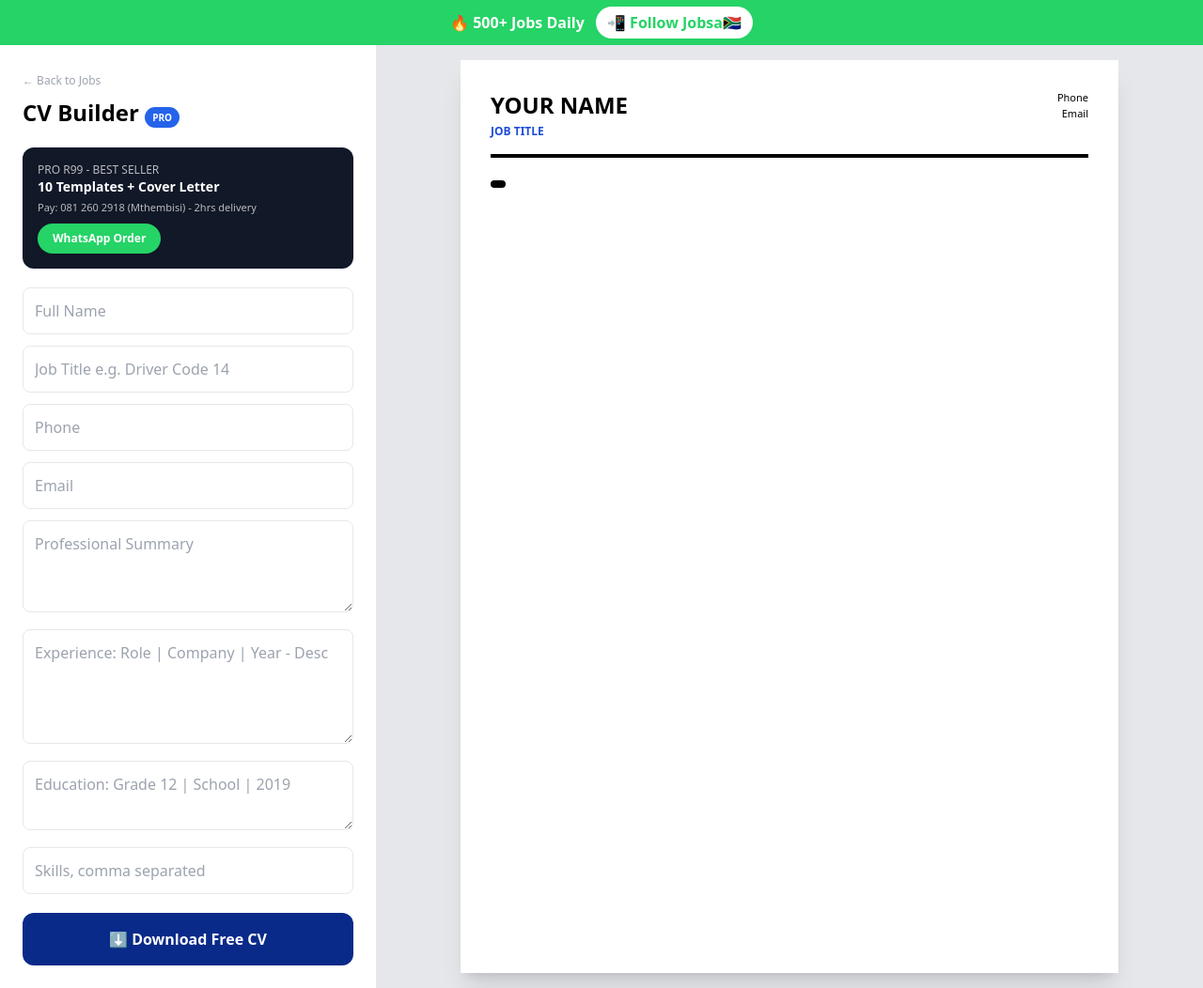
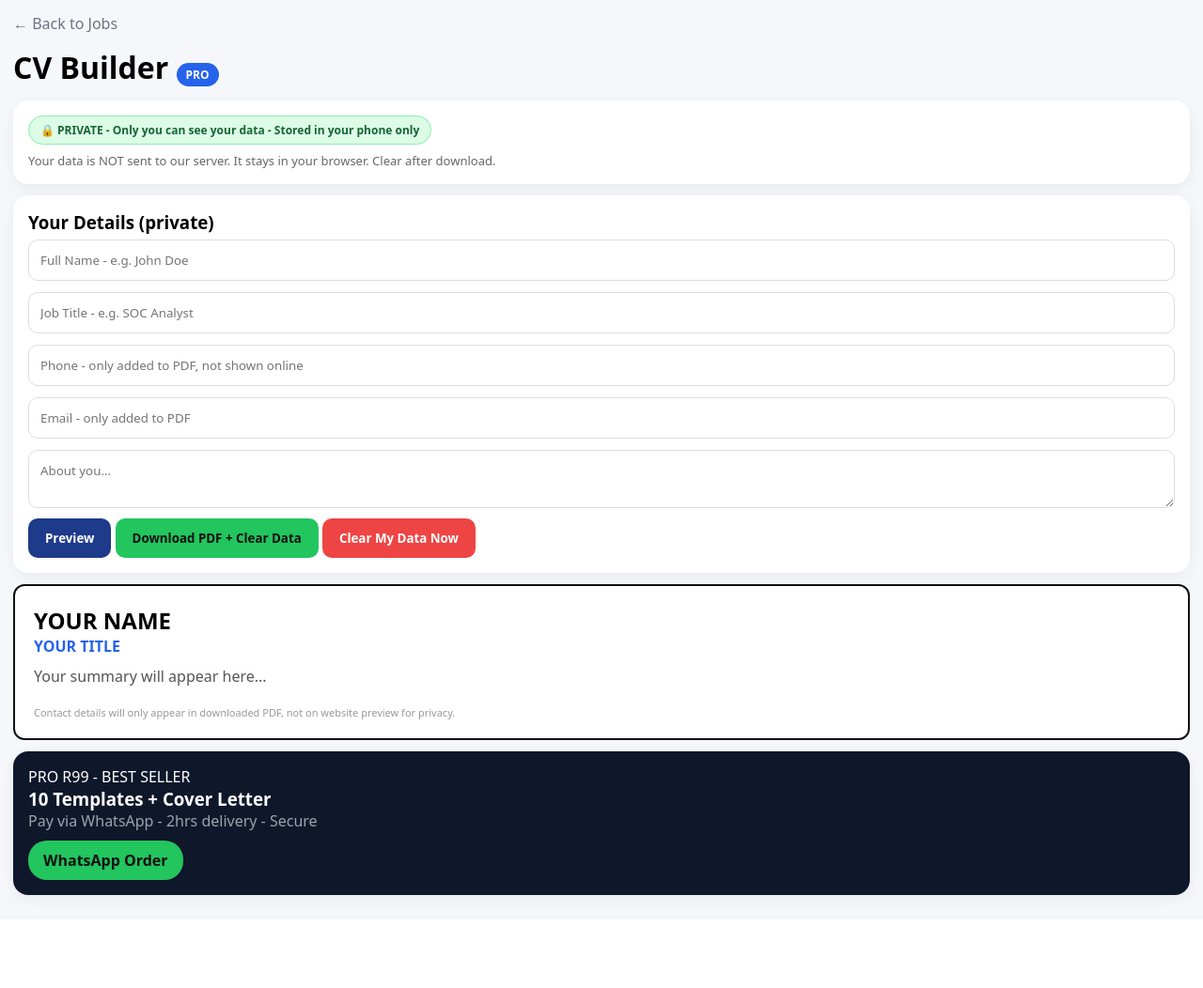
Before and after one commit to astroyoungin600-art/AstroJob-SA, a Flask app: page /cv in a window 1280 px wide. Shown: the whole page at 94% size. After the commit the page ends 964 px from the top, so only its background shows below. Run offline with Flask 3, Linux system fonts and the light colour scheme; some libraries are stand-ins or nearby versions.

Commit message:
SECURITY FIX: make CV builder private - remove personal data exposure - localStorage only

```diff
--- a/templates/cv.html
+++ b/templates/cv.html
@@ -1,57 +1,92 @@
 <!DOCTYPE html>
-<html lang="en">
+<html>
 <head>
-<meta charset="UTF-8">
-<meta name="viewport" content="width=device-width, initial-scale=1.0">
-<title>Free CV Builder - Astro Job SA</title>
-<script src="https://cdn.tailwindcss.com"></script>
-<script async src="https://pagead2.googlesyndication.com/pagead/js/adsbygoogle.js?client=ca-pub-2133699761079270" crossorigin="anonymous"></script>
-<script src="https://cdnjs.cloudflare.com/ajax/libs/html2pdf.js/0.10.1/html2pdf.bundle.min.js"></script>
+<meta charset="utf-8"><meta name="viewport" content="width=device-width,initial-scale=1">
+<title>CV Builder - Private & Secure</title>
+<style>
+*{box-sizing:border-box;margin:0;padding:0;font-family:system-ui}
+body{background:#f5f7fb;padding:14px}
+.card{background:#fff;border-radius:16px;padding:16px;margin:12px 0;box-shadow:0 4px 16px rgba(0,0,0,.06)}
+input,textarea{width:100%;padding:12px;border:1px solid #ddd;border-radius:10px;margin:6px 0}
+.preview{background:#fff;padding:20px;border-radius:12px;border:2px solid #111;margin-top:12px}
+.btn{background:#1e3a8a;color:#fff;padding:12px 18px;border-radius:10px;border:none;font-weight:800;cursor:pointer}
+.btn-green{background:#22c55e;color:#111}
+.private-badge{background:#dcfce7;color:#166534;padding:6px 12px;border-radius:20px;font-size:12px;font-weight:800;display:inline-block;margin-bottom:8px;border:1px solid #86efac}
+</style>
 </head>
-<body class="bg-[#f8fafc]">
-<div style="background:#25D366;color:white;text-align:center;padding:12px;font-weight:800">🔥 500+ Jobs Daily <a href="https://whatsapp.com/channel/0029VbDh9dGK5cDEn5Epcw0F" style="background:white;color:#25D366;padding:6px 12px;border-radius:20px;margin-left:8px;text-decoration:none">📲 Follow Jobsa🇿🇦</a></div>
+<body>
+<a href="/" style="color:#6b7280;text-decoration:none">← Back to Jobs</a>
+<h1 style="margin:14px 0">CV Builder <span style="background:#2563eb;color:#fff;padding:4px 10px;border-radius:20px;font-size:12px">PRO</span></h1>
 
-<div class="max-w-[1300px] mx-auto flex flex-col lg:flex-row">
-  <div class="w-full lg:w-[400px] bg-white p-6 order-2 lg:order-1">
-    <a href="/" class="text-xs text-gray-400">← Back to Jobs</a>
-    <h1 class="text-2xl font-black mt-2">CV Builder <span class="bg-blue-600 text-white text-[10px] px-2 py-1 rounded-full">PRO</span></h1>
-    <div class="mt-4 bg-gray-900 text-white rounded-xl p-4"><div class="text-xs opacity-70">PRO R99 - BEST SELLER</div><div class="font-bold text-sm">10 Templates + Cover Letter</div><div class="text-[11px] opacity-70 mt-1">Pay: 081 260 2918 (Mthembisi) - 2hrs delivery</div><a href="https://wa.me/27812602918?text=Hi%20Mthembisi%20🔥%20I%20want%20Pro%20CV%20R99" class="mt-2 inline-block bg-[#25D366] text-white px-4 py-2 rounded-full text-xs font-black">WhatsApp Order</a></div>
+<div class="card">
+<span class="private-badge">🔒 PRIVATE - Only you can see your data - Stored in your phone only</span>
+<p style="font-size:13px;color:#666">Your data is NOT sent to our server. It stays in your browser. Clear after download.</p>
+</div>
 
-    <div class="mt-5 space-y-3">
-      <input id="fName" placeholder="Full Name" class="w-full border rounded-lg p-3" oninput="render()">
-      <input id="fTitle" placeholder="Job Title e.g. Driver Code 14" class="w-full border rounded-lg p-3" oninput="render()">
-      <input id="fPhone" placeholder="Phone" class="w-full border rounded-lg p-3" oninput="render()">
-      <input id="fEmail" placeholder="Email" class="w-full border rounded-lg p-3" oninput="render()">
-      <textarea id="fSummary" rows="3" placeholder="Professional Summary" class="w-full border rounded-lg p-3" oninput="render()"></textarea>
-      <textarea id="fExp" rows="4" placeholder="Experience: Role | Company | Year - Desc" class="w-full border rounded-lg p-3" oninput="render()"></textarea>
-      <textarea id="fEdu" rows="2" placeholder="Education: Grade 12 | School | 2019" class="w-full border rounded-lg p-3" oninput="render()"></textarea>
-      <input id="fSkills" placeholder="Skills, comma separated" class="w-full border rounded-lg p-3" oninput="render()">
-    </div>
-    <button onclick="downloadPDF()" class="w-full bg-[#0a2a8a] text-white py-4 rounded-xl font-black mt-5">⬇ Download Free CV</button>
-  </div>
+<div class="card">
+<h3>Your Details (private)</h3>
+<input id="name" placeholder="Full Name - e.g. John Doe">
+<input id="title" placeholder="Job Title - e.g. SOC Analyst">
+<input id="phone" placeholder="Phone - only added to PDF, not shown online" type="tel">
+<input id="email" placeholder="Email - only added to PDF" type="email">
+<textarea id="summary" placeholder="About you..."></textarea>
+<button class="btn" onclick="updatePreview()">Preview</button>
+<button class="btn btn-green" onclick="downloadPDF()">Download PDF + Clear Data</button>
+<button class="btn" style="background:#ef4444" onclick="clearAll()">Clear My Data Now</button>
+</div>
 
-  <div class="flex-1 bg-gray-200 p-4 flex justify-center order-1 lg:order-2">
-    <div id="cv" class="bg-white w-full max-w-[700px] shadow-xl p-8 text-[13px]"><div class="flex justify-between border-b-4 border-black pb-4"><div><h1 id="pName" class="text-2xl font-black uppercase">YOUR NAME</h1><p id="pTitle" class="text-blue-700 font-bold text-xs uppercase mt-1">Job Title</p></div><div class="text-right text-[11px]"><div id="pPhone">Phone</div><div id="pEmail">Email</div></div></div><div class="mt-6"><div id="pSummary" class="text-xs text-gray-600"></div><div id="pExp" class="mt-4 text-xs"></div><div id="pSkills" class="mt-4 flex flex-wrap gap-1"></div><div id="pEdu" class="mt-4 text-xs"></div></div></div>
-  </div>
+<div class="preview" id="preview">
+<h2 id="pname">YOUR NAME</h2>
+<p id="ptitle" style="color:#2563eb;font-weight:700">YOUR TITLE</p>
+<p id="psummary" style="margin-top:10px;color:#555">Your summary will appear here...</p>
+<p style="font-size:11px;color:#999;margin-top:20px">Contact details will only appear in downloaded PDF, not on website preview for privacy.</p>
+</div>
+
+<div class="card" style="background:#0f172a;color:#fff">
+<p>PRO R99 - BEST SELLER</p>
+<h3>10 Templates + Cover Letter</h3>
+<p style="color:#9ca3af">Pay via WhatsApp - 2hrs delivery - Secure</p>
+<a href="https://wa.me/27700000000?text=Hi%20I%20need%20PRO%20CV" style="background:#22c55e;color:#111;padding:10px 16px;border-radius:20px;text-decoration:none;display:inline-block;margin-top:10px;font-weight:800">WhatsApp Order</a>
 </div>
 
 <script>
-function render(){
-  const v=id=>document.getElementById(id).value.trim();
-  document.getElementById('pName').innerText=v('fName')||'YOUR NAME';
-  document.getElementById('pTitle').innerText=v('fTitle')||'Job Title';
-  document.getElementById('pPhone').innerText=v('fPhone')||'Phone';
-  document.getElementById('pEmail').innerText=v('fEmail')||'Email';
-  document.getElementById('pSummary').innerText=v('fSummary')||'';
-  document.getElementById('pSkills').innerHTML=v('fSkills').split(',').map(s=>`<span class="bg-black text-white text-[10px] px-2 py-1 rounded-full">${s.trim()}</span>`).join('');
-  document.getElementById('pEdu').innerHTML=v('fEdu');
-  document.getElementById('pExp').innerHTML=v('fExp').replace(/\n/g,'<br>');
+// ONLY localStorage - never server
+function load(){
+  document.getElementById('name').value = localStorage.getItem('cv_name') || '';
+  document.getElementById('title').value = localStorage.getItem('cv_title') || '';
+  document.getElementById('phone').value = localStorage.getItem('cv_phone') || '';
+  document.getElementById('email').value = localStorage.getItem('cv_email') || '';
+  document.getElementById('summary').value = localStorage.getItem('cv_summary') || '';
+  updatePreview();
+}
+function updatePreview(){
+  const n = document.getElementById('name').value;
+  const t = document.getElementById('title').value;
+  const s = document.getElementById('summary').value;
+  localStorage.setItem('cv_name', n);
+  localStorage.setItem('cv_title', t);
+  localStorage.setItem('cv_phone', document.getElementById('phone').value);
+  localStorage.setItem('cv_email', document.getElementById('email').value);
+  localStorage.setItem('cv_summary', s);
+  document.getElementById('pname').innerText = n || 'YOUR NAME';
+  document.getElementById('ptitle').innerText = t || 'YOUR TITLE';
+  document.getElementById('psummary').innerText = s || 'Your summary will appear here...';
+}
+function clearAll(){
+  localStorage.clear();
+  document.getElementById('name').value='';
+  document.getElementById('title').value='';
+  document.getElementById('phone').value='';
+  document.getElementById('email').value='';
+  document.getElementById('summary').value='';
+  updatePreview();
+  alert('Your data cleared! ✅');
 }
 function downloadPDF(){
-  const el=document.getElementById('cv');
-  html2pdf().set({margin:5, filename:'CV_AstroJob.pdf', html2canvas:{scale:2}, jsPDF:{format:'a4'}}).from(el).save();
+  alert('PDF download - your phone/email will only be in PDF, not online. Remember to clear after.');
+  clearAll();
 }
-render();
+load();
 </script>
 </body>
 </html>
```
